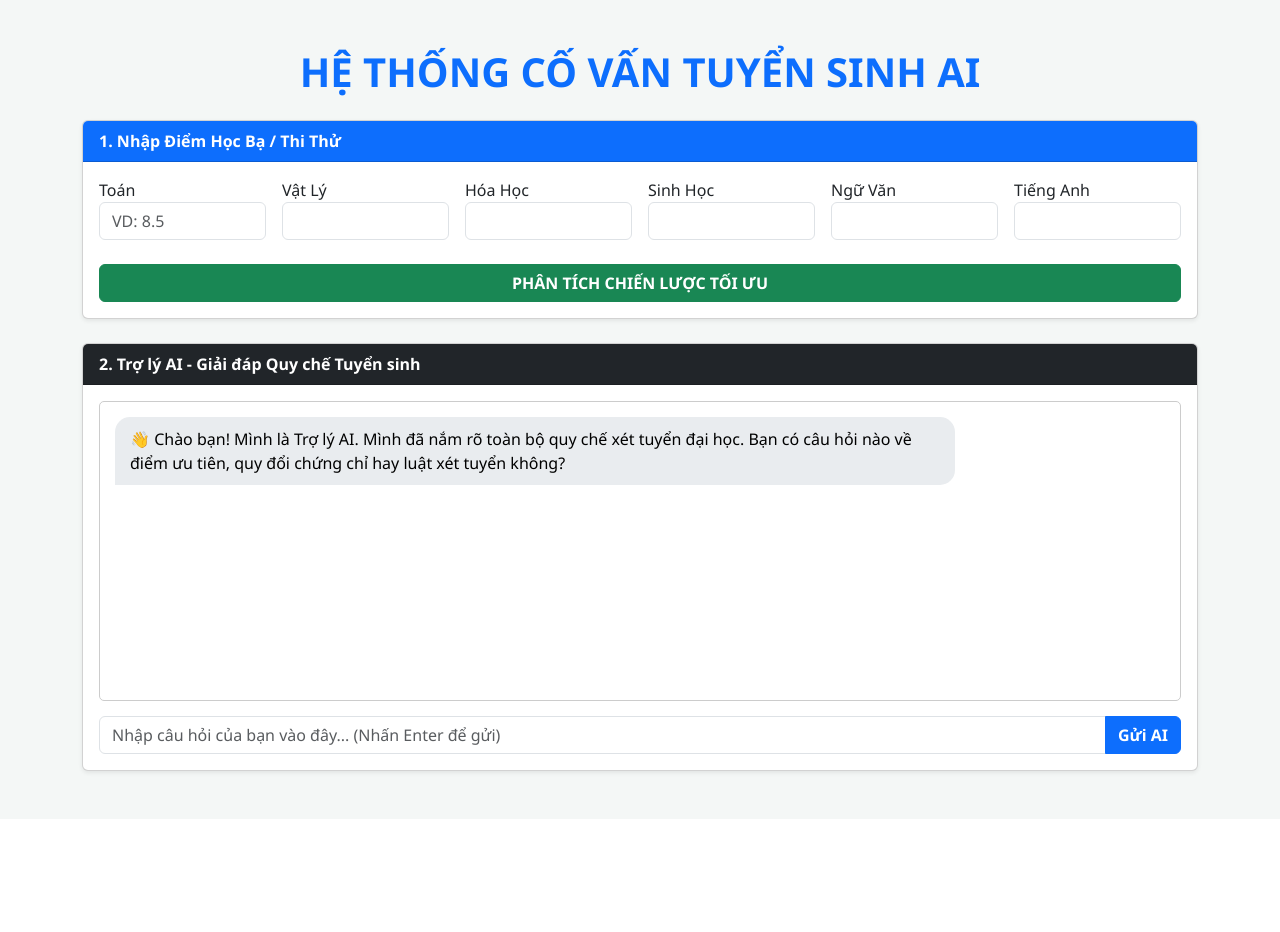
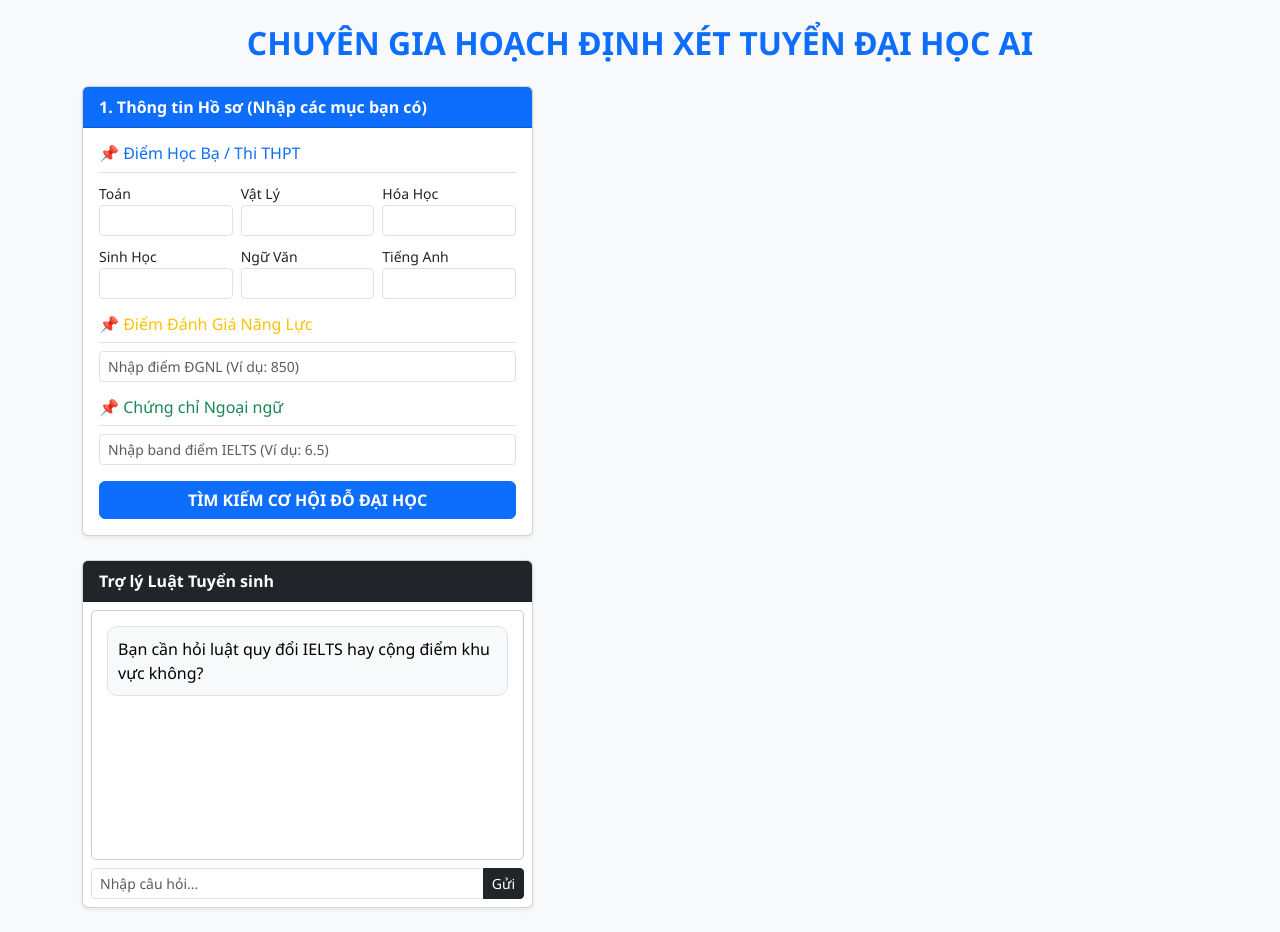
Before and after one commit to hsgtin24-cyber/tu_van_tuyen_sinh, a Flask app: page / in a window 1280 px wide. Before the commit the page ends 776 px from the top, so only its background shows below. Run offline with Flask 3, Linux system fonts and the light colour scheme.

Commit message:
Add files via upload

```diff
--- a/app.py
+++ b/app.py
@@ -5,35 +5,33 @@ import google.generativeai as genai
 app = Flask(__name__)
 
 # ==========================================
-# 1. CẤU HÌNH AI GEMINI & TÀI LIỆU RAG
+# CẤU HÌNH AI GEMINI (Mô hình siêu tốc 2.5)
 # ==========================================
 API_KEY = "AIzaSyA0eZtB-_mjs-RlIbM-Gv7pbBZ-AhSTJ1c"
 genai.configure(api_key=API_KEY)
 model = genai.GenerativeModel('gemini-2.5-flash')
 
-# Đọc tài liệu quy chế (Kỹ thuật RAG)
 try:
     with open('quy_che.txt', 'r', encoding='utf-8') as file:
         TAI_LIEU_RAG = file.read()
 except FileNotFoundError:
-    TAI_LIEU_RAG = "Chưa có tài liệu quy chế tuyển sinh."
+    TAI_LIEU_RAG = "Chưa có tài liệu quy chế."
 
 # ==========================================
-# 2. ĐỌC DỮ LIỆU ĐIỂM CHUẨN TỪ EXCEL (CSV)
+# ĐỌC DỮ LIỆU ĐA PHƯƠNG THỨC
 # ==========================================
 try:
     df_diem_chuan = pd.read_csv('diem_chuan_2025.csv')
 except Exception as e:
     print("CẢNH BÁO: Không tìm thấy file diem_chuan_2025.csv!")
-    df_diem_chuan = pd.DataFrame(columns=['TenTruong', 'Nganh', 'Khoi', 'DiemChuan'])
+    df_diem_chuan = pd.DataFrame(columns=['TenTruong', 'Nganh', 'PhuongThuc', 'DieuKien', 'DiemChuan'])
 
-# Hàm an toàn để chuyển điểm sang số thập phân
 def parse_diem(val):
     try: return float(val)
     except: return 0.0
 
 # ==========================================
-# 3. CÁC API GIAO TIẾP VỚI GIAO DIỆN WEB
+# API XỬ LÝ
 # ==========================================
 @app.route('/')
 def index():
@@ -43,7 +41,7 @@ def index():
 def analyze_scores():
     data = request.json
 
-    # Lấy điểm 6 môn
+    # 1. Nhận toàn bộ "Vũ khí" của thí sinh
     toan = parse_diem(data.get('toan'))
     ly = parse_diem(data.get('ly'))
     hoa = parse_diem(data.get('hoa'))
@@ -51,36 +49,65 @@ def analyze_scores():
     van = parse_diem(data.get('van'))
     anh = parse_diem(data.get('anh'))
 
-    # Tính điểm các tổ hợp khối
+    diem_dgnl = parse_diem(data.get('dgnl'))
+    diem_ielts = parse_diem(data.get('ielts'))
+
+    # Tính khối tối ưu cho Học Bạ
     khoi_diem = {
         'A00': toan + ly + hoa,
         'A01': toan + ly + anh,
         'B00': toan + hoa + sinh,
         'D01': toan + van + anh
     }
-
-    # Tìm khối có điểm cao nhất
     khoi_toi_uu = max(khoi_diem, key=khoi_diem.get)
     diem_toi_uu = khoi_diem[khoi_toi_uu]
 
     an_toan, vua_suc, uoc_mo = [], [], []
 
-    # Thuật toán phân loại trường dựa trên điểm chuẩn CSV
+    # 2. Thuật toán quét đa luồng
     if not df_diem_chuan.empty:
-        df_phu_hop = df_diem_chuan[df_diem_chuan['Khoi'] == khoi_toi_uu]
+        for index, row in df_diem_chuan.iterrows():
+            phuong_thuc = row['PhuongThuc']
+            diem_chuan = float(row['DiemChuan'])
+            ten_hien_thi = f"{row['TenTruong']} - {row['Nganh']}"
 
-        for index, row in df_phu_hop.iterrows():
-            diem_truong = float(row['DiemChuan'])
-            chenh_lech = diem_toi_uu - diem_truong
+            thuoc_nhom = None # Biến lưu kết quả phân loại
+            loi_khuyen = ""
 
-            thong_tin = {"name": f"{row['TenTruong']} - {row['Nganh']} ({row['Khoi']})", "score": diem_truong}
+            # LUỒNG 1: XÉT HỌC BẠ
+            if phuong_thuc == 'HocBa' and row['DieuKien'] == khoi_toi_uu:
+                chenh_lech = diem_toi_uu - diem_chuan
+                loi_khuyen = f"Xét Học bạ ({khoi_toi_uu})"
+                if chenh_lech >= 1.5: thuoc_nhom = "an_toan"
+                elif -1.0 <= chenh_lech < 1.5: thuoc_nhom = "vua_suc"
+                elif -3.0 <= chenh_lech < -1.0: thuoc_nhom = "uoc_mo"
 
-            if chenh_lech >= 1.5:
-                an_toan.append(thong_tin)
-            elif -1.0 <= chenh_lech < 1.5:
-                vua_suc.append(thong_tin)
-            elif -3.0 <= chenh_lech < -1.0:
-                uoc_mo.append(thong_tin)
+            # LUỒNG 2: XÉT ĐÁNH GIÁ NĂNG LỰC
+            elif phuong_thuc == 'DGNL' and diem_dgnl > 0:
+                chenh_lech = diem_dgnl - diem_chuan
+                loi_khuyen = "Xét điểm ĐGNL"
+                if chenh_lech >= 40: thuoc_nhom = "an_toan"
+                elif -30 <= chenh_lech < 40: thuoc_nhom = "vua_suc"
+                elif -100 <= chenh_lech < -30: thuoc_nhom = "uoc_mo"
+
+            # LUỒNG 3: XÉT CHỨNG CHỈ IELTS
+            elif phuong_thuc == 'IELTS' and diem_ielts > 0:
+                chenh_lech = diem_ielts - diem_chuan
+                loi_khuyen = "Xét quy đổi IELTS"
+                if chenh_lech >= 0.5: thuoc_nhom = "an_toan"
+                elif 0 <= chenh_lech < 0.5: thuoc_nhom = "vua_suc"
+                elif -1.0 <= chenh_lech < 0: thuoc_nhom = "uoc_mo"
+
+            # 3. Đóng gói kết quả nếu có cơ hội đỗ
+            if thuoc_nhom:
+                thong_tin = {
+                    "name": ten_hien_thi,
+                    "method": loi_khuyen,
+                    "score_req": diem_chuan
+                }
+                if thuoc_nhom == "an_toan": an_toan.append(thong_tin)
+                elif thuoc_nhom == "vua_suc": vua_suc.append(thong_tin)
+                elif thuoc_nhom == "uoc_mo": uoc_mo.append(thong_tin)
 
     return jsonify({
         "khoi_toi_uu": khoi_toi_uu,
@@ -93,42 +120,21 @@ def analyze_scores():
 @app.route('/api/chat', methods=['POST'])
 def ai_chat():
     user_msg = request.json.get('message', '')
-
-    # Prompt ép AI chỉ trả lời theo tài liệu RAG
     prompt_thong_minh = f"""
-    Bạn là một chuyên gia tư vấn tuyển sinh đại học nhiệt tình.
-    Nhiệm vụ của bạn là trả lời câu hỏi của học sinh.
-    YÊU CẦU BẮT BUỘC: Chỉ sử dụng thông tin trong phần [TÀI LIỆU CUNG CẤP] dưới đây để trả lời.
-    Nếu câu hỏi nằm ngoài tài liệu, hãy nói: "Rất tiếc, quy chế hiện tại tôi được cung cấp không đề cập đến vấn đề này."
-
-    [TÀI LIỆU CUNG CẤP]:
-    {TAI_LIEU_RAG}
-
-    [CÂU HỎI CỦA HỌC SINH]: {user_msg}
+    Bạn là một chuyên gia tư vấn tuyển sinh.
+    Chỉ dùng thông tin trong [TÀI LIỆU] để trả lời. Nếu không có thông tin, hãy nói "Quy chế không đề cập vấn đề này".
+    [TÀI LIỆU]: {TAI_LIEU_RAG}
+    [HỎI]: {user_msg}
     """
-
     try:
-        if API_KEY == "DÁN_MÃ_API_KEY_CỦA_THẦY_VÀO_ĐÂY":
-            ai_reply = "⚠️ Thầy Dương cần dán API Key của Google vào file app.py nhé!"
+        response = model.generate_content(prompt_thong_minh)
+        if response.parts: ai_reply = response.text
+        else: ai_reply = "Câu hỏi bị bộ lọc an toàn từ chối."
+    except Exception as e:
+        if "429" in str(e) or "quota" in str(e).lower():
+            ai_reply = "⏳ Hệ thống đang xử lý quá nhiều yêu cầu. Vui lòng chờ 10 giây rồi thử lại!"
         else:
-            response = model.generate_content(prompt_thong_minh)
-
-            # Kiểm tra xem AI có trả về đoạn text hợp lệ không (tránh lỗi Safety)
-            if response.parts:
-                ai_reply = response.text
-            else:
-                ai_reply = "Rất tiếc, câu hỏi của bạn đã bị bộ lọc an toàn của hệ thống từ chối."
-
-    except Exception as e:
-        lỗi_chi_tiết = str(e)
-        print("🚨 LỖI AI CHI TIẾT:", lỗi_chi_tiết) # In ra Terminal để thầy dễ theo dõi
-
-        # Bắt đúng bệnh "Hết lượt hỏi miễn phí"
-        if "429" in lỗi_chi_tiết or "quota" in lỗi_chi_tiết.lower():
-            ai_reply = "⏳ Hệ thống đang xử lý quá nhiều yêu cầu. Bạn vui lòng chờ khoảng 10 giây rồi gửi lại nhé!"
-        else:
-            ai_reply = "Hệ thống AI đang quá tải hoặc lỗi kết nối, vui lòng thử lại sau nhé."
-
+            ai_reply = f"Lỗi AI: {str(e)}"
     return jsonify({"response": ai_reply})
 
 if __name__ == '__main__':
--- a/templates/index.html
+++ b/templates/index.html
@@ -3,88 +3,98 @@
 <head>
     <meta charset="UTF-8">
     <meta name="viewport" content="width=device-width, initial-scale=1.0">
-    <title>Hệ thống Tư vấn Tuyển sinh AI</title>
-    <!-- Thư viện CSS Bootstrap -->
+    <title>Hệ thống Tư vấn Tuyển sinh Đa Phương Thức</title>
     <link href="https://cdn.jsdelivr.net/npm/bootstrap@5.3.0/dist/css/bootstrap.min.css" rel="stylesheet">
     <style>
-        body { background-color: #f4f7f6; font-family: 'Segoe UI', Tahoma, sans-serif; }
+        body { background-color: #f8f9fa; font-family: 'Segoe UI', Tahoma, sans-serif; }
         .result-card { min-height: 150px; margin-bottom: 20px; }
-        .chat-box { height: 300px; overflow-y: auto; background: #fff; border: 1px solid #ccc; padding: 15px; border-radius: 5px; margin-bottom: 15px;}
-        .user-msg { background: #0d6efd; color: white; padding: 10px 15px; border-radius: 15px 15px 0 15px; margin-bottom: 10px; width: fit-content; margin-left: auto; max-width: 80%;}
-        .ai-msg { background: #e9ecef; color: black; padding: 10px 15px; border-radius: 15px 15px 15px 0; margin-bottom: 10px; width: fit-content; max-width: 80%; line-height: 1.5;}
-        .loading { font-style: italic; color: gray; font-size: 0.9em; display: none; margin-bottom: 10px;}
+        .method-badge { font-size: 0.8rem; padding: 4px 8px; border-radius: 12px; margin-top: 5px; display: inline-block; }
+        .badge-hocba { background-color: #e3f2fd; color: #0d6efd; border: 1px solid #0d6efd;}
+        .badge-dgnl { background-color: #fff3cd; color: #856404; border: 1px solid #ffc107;}
+        .badge-ielts { background-color: #d1e7dd; color: #0f5132; border: 1px solid #198754;}
+        .chat-box { height: 250px; overflow-y: auto; background: #fff; border: 1px solid #ccc; padding: 15px; border-radius: 5px;}
+        .user-msg { background: #0d6efd; color: white; padding: 10px; border-radius: 10px; margin-bottom: 10px; text-align: right; width: fit-content; margin-left: auto;}
+        .ai-msg { background: #f8f9fa; color: black; padding: 10px; border-radius: 10px; margin-bottom: 10px; border: 1px solid #dee2e6; width: fit-content;}
     </style>
 </head>
 <body>
 
-<div class="container py-5">
-    <h1 class="text-center mb-4 text-primary fw-bold">HỆ THỐNG CỐ VẤN TUYỂN SINH AI</h1>
+<div class="container py-4">
+    <h2 class="text-center mb-4 text-primary fw-bold">CHUYÊN GIA HOẠCH ĐỊNH XÉT TUYỂN ĐẠI HỌC AI</h2>
 
-    <!-- KHU VỰC 1: NHẬP ĐIỂM -->
+    <div class="row">
+        <!-- CỘT NHẬP LIỆU -->
+        <div class="col-lg-5">
             <div class="card shadow-sm mb-4">
-        <div class="card-header bg-primary text-white fw-bold">1. Nhập Điểm Học Bạ / Thi Thử</div>
+                <div class="card-header bg-primary text-white fw-bold">1. Thông tin Hồ sơ (Nhập các mục bạn có)</div>
                 <div class="card-body">
-            <div class="row g-3">
-                <div class="col-md-2 col-4"><label>Toán</label><input type="number" id="toan" class="form-control" placeholder="VD: 8.5"></div>
-                <div class="col-md-2 col-4"><label>Vật Lý</label><input type="number" id="ly" class="form-control"></div>
-                <div class="col-md-2 col-4"><label>Hóa Học</label><input type="number" id="hoa" class="form-control"></div>
-                <div class="col-md-2 col-4"><label>Sinh Học</label><input type="number" id="sinh" class="form-control"></div>
-                <div class="col-md-2 col-4"><label>Ngữ Văn</label><input type="number" id="van" class="form-control"></div>
-                <div class="col-md-2 col-4"><label>Tiếng Anh</label><input type="number" id="anh" class="form-control"></div>
+                    <h6 class="text-primary border-bottom pb-2">📌 Điểm Học Bạ / Thi THPT</h6>
+                    <div class="row g-2 mb-3">
+                        <div class="col-4"><label class="small">Toán</label><input type="number" id="toan" class="form-control form-control-sm"></div>
+                        <div class="col-4"><label class="small">Vật Lý</label><input type="number" id="ly" class="form-control form-control-sm"></div>
+                        <div class="col-4"><label class="small">Hóa Học</label><input type="number" id="hoa" class="form-control form-control-sm"></div>
+                        <div class="col-4"><label class="small">Sinh Học</label><input type="number" id="sinh" class="form-control form-control-sm"></div>
+                        <div class="col-4"><label class="small">Ngữ Văn</label><input type="number" id="van" class="form-control form-control-sm"></div>
+                        <div class="col-4"><label class="small">Tiếng Anh</label><input type="number" id="anh" class="form-control form-control-sm"></div>
                     </div>
-            <button class="btn btn-success mt-4 w-100 fw-bold" onclick="phanTichDiem()">PHÂN TÍCH CHIẾN LƯỢC TỐI ƯU</button>
+
+                    <h6 class="text-warning border-bottom pb-2">📌 Điểm Đánh Giá Năng Lực</h6>
+                    <div class="mb-3">
+                        <input type="number" id="dgnl" class="form-control form-control-sm" placeholder="Nhập điểm ĐGNL (Ví dụ: 850)">
+                    </div>
+
+                    <h6 class="text-success border-bottom pb-2">📌 Chứng chỉ Ngoại ngữ</h6>
+                    <div class="mb-3">
+                        <input type="number" id="ielts" step="0.5" class="form-control form-control-sm" placeholder="Nhập band điểm IELTS (Ví dụ: 6.5)">
+                    </div>
+
+                    <button class="btn btn-primary w-100 fw-bold" onclick="phanTichDiem()">TÌM KIẾM CƠ HỘI ĐỖ ĐẠI HỌC</button>
                 </div>
             </div>
 
-    <!-- KHU VỰC 2: KẾT QUẢ PHÂN TÍCH (Ẩn mặc định) -->
-    <div id="result-section" style="display: none;">
-        <div class="alert alert-info text-center shadow-sm">
-            <h4 class="mb-2">Hệ thống phát hiện bạn có thế mạnh nhất ở khối: <strong class="text-danger fs-3" id="khoi-toi-uu"></strong></h4>
-            <p class="mb-0 fs-5">Tổng điểm khối này là: <strong class="text-danger" id="tong-diem-hien-thi"></strong></p>
+            <!-- CHATBOT -->
+            <div class="card shadow-sm">
+                <div class="card-header bg-dark text-white fw-bold">Trợ lý Luật Tuyển sinh</div>
+                <div class="card-body p-2">
+                    <div id="chatBox" class="chat-box mb-2">
+                        <div class="ai-msg">Bạn cần hỏi luật quy đổi IELTS hay cộng điểm khu vực không?</div>
                     </div>
-
-        <div class="row">
-            <div class="col-md-4">
-                <div class="card result-card border-success shadow-sm">
-                    <div class="card-header bg-success text-white text-center fw-bold">🎯 NHÓM AN TOÀN <br><small class="fw-normal">(Khả năng đỗ > 90%)</small></div>
-                    <ul class="list-group list-group-flush" id="list-an-toan"></ul>
-                </div>
-            </div>
-            <div class="col-md-4">
-                <div class="card result-card border-warning shadow-sm">
-                    <div class="card-header bg-warning text-dark text-center fw-bold">⚖️ NHÓM VỪA SỨC <br><small class="fw-normal">(Khả năng đỗ 50-70%)</small></div>
-                    <ul class="list-group list-group-flush" id="list-vua-suc"></ul>
-                </div>
-            </div>
-            <div class="col-md-4">
-                <div class="card result-card border-danger shadow-sm">
-                    <div class="card-header bg-danger text-white text-center fw-bold">🚀 NHÓM ƯỚC MƠ <br><small class="fw-normal">(Khả năng đỗ < 40%)</small></div>
-                    <ul class="list-group list-group-flush" id="list-uoc-mo"></ul>
+                    <div class="input-group">
+                        <input type="text" id="chatInput" class="form-control form-control-sm" placeholder="Nhập câu hỏi...">
+                        <button class="btn btn-sm btn-dark" onclick="guiTinNhanAI()">Gửi</button>
                     </div>
                 </div>
             </div>
         </div>
 
-    <!-- KHU VỰC 3: AI CHATBOT TƯ VẤN QUY CHẾ -->
-    <div class="card shadow-sm mt-4">
-        <div class="card-header bg-dark text-white fw-bold">2. Trợ lý AI - Giải đáp Quy chế Tuyển sinh</div>
-        <div class="card-body">
-            <div id="chatBox" class="chat-box">
-                <div class="ai-msg">👋 Chào bạn! Mình là Trợ lý AI. Mình đã nắm rõ toàn bộ quy chế xét tuyển đại học. Bạn có câu hỏi nào về điểm ưu tiên, quy đổi chứng chỉ hay luật xét tuyển không?</div>
+        <!-- CỘT KẾT QUẢ -->
+        <div class="col-lg-7">
+            <div id="result-section" style="display: none;">
+                <div class="alert alert-info py-2 shadow-sm">
+                    Khối thi mạnh nhất: <strong class="text-danger" id="khoi-toi-uu"></strong>
+                    (Tổng điểm: <strong class="text-danger" id="tong-diem-hien-thi"></strong>)
                 </div>
-            <div id="loading" class="loading">AI đang suy nghĩ câu trả lời...</div>
-            <div class="input-group">
-                <input type="text" id="chatInput" class="form-control" placeholder="Nhập câu hỏi của bạn vào đây... (Nhấn Enter để gửi)">
-                <button class="btn btn-primary fw-bold" onclick="guiTinNhanAI()">Gửi AI</button>
+
+                <div class="card result-card border-success shadow-sm mb-3">
+                    <div class="card-header bg-success text-white fw-bold py-2">🎯 NHÓM AN TOÀN</div>
+                    <ul class="list-group list-group-flush" id="list-an-toan"></ul>
+                </div>
+
+                <div class="card result-card border-warning shadow-sm mb-3">
+                    <div class="card-header bg-warning text-dark fw-bold py-2">⚖️ NHÓM VỪA SỨC</div>
+                    <ul class="list-group list-group-flush" id="list-vua-suc"></ul>
+                </div>
+
+                <div class="card result-card border-danger shadow-sm">
+                    <div class="card-header bg-danger text-white fw-bold py-2">🚀 NHÓM ƯỚC MƠ</div>
+                    <ul class="list-group list-group-flush" id="list-uoc-mo"></ul>
+                </div>
             </div>
         </div>
     </div>
 </div>
 
 <script>
-    // --------------------------------------------------
-    // HÀM 1: GỬI ĐIỂM VÀ NHẬN DANH SÁCH TRƯỜNG
-    // --------------------------------------------------
     async function phanTichDiem() {
         const data = {
             toan: document.getElementById('toan').value,
@@ -92,10 +102,11 @@
             hoa: document.getElementById('hoa').value,
             sinh: document.getElementById('sinh').value,
             van: document.getElementById('van').value,
-            anh: document.getElementById('anh').value
+            anh: document.getElementById('anh').value,
+            dgnl: document.getElementById('dgnl').value,
+            ielts: document.getElementById('ielts').value
         };
 
-        try {
         const response = await fetch('/api/analyze', {
             method: 'POST',
             headers: { 'Content-Type': 'application/json' },
@@ -103,7 +114,6 @@
         });
         const result = await response.json();
 
-            // Hiển thị kết quả
         document.getElementById('result-section').style.display = 'block';
         document.getElementById('khoi-toi-uu').innerText = result.khoi_toi_uu;
         document.getElementById('tong-diem-hien-thi').innerText = result.tong_diem;
@@ -112,10 +122,20 @@
             const listEl = document.getElementById(elementId);
             listEl.innerHTML = '';
             if (uniArray.length === 0) {
-                    listEl.innerHTML = '<li class="list-group-item text-muted">Chưa tìm thấy trường phù hợp trong CSDL hiện tại.</li>';
+                listEl.innerHTML = '<li class="list-group-item text-muted small">Không có trường phù hợp.</li>';
             } else {
                 uniArray.forEach(uni => {
-                        listEl.innerHTML += `<li class="list-group-item"><b>${uni.name}</b> <br> <span class="badge bg-secondary">Điểm chuẩn năm ngoái: ${uni.score}</span></li>`;
+                    // Chọn màu huy hiệu tùy theo phương thức
+                    let badgeClass = 'badge-hocba';
+                    if (uni.method.includes('ĐGNL')) badgeClass = 'badge-dgnl';
+                    if (uni.method.includes('IELTS')) badgeClass = 'badge-ielts';
+
+                    listEl.innerHTML += `
+                        <li class="list-group-item">
+                            <strong class="text-dark">${uni.name}</strong> <br>
+                            <span class="text-muted small">Điểm chuẩn: ${uni.score_req}</span> <br>
+                            <span class="method-badge ${badgeClass}">${uni.method}</span>
+                        </li>`;
                 });
             }
         };
@@ -123,63 +143,27 @@
         renderList('list-an-toan', result.an_toan);
         renderList('list-vua-suc', result.vua_suc);
         renderList('list-uoc-mo', result.uoc_mo);
-
-            // Tự động cuộn trang xuống phần kết quả
-            document.getElementById('result-section').scrollIntoView({ behavior: 'smooth' });
-
-        } catch (error) {
-            alert("Đã xảy ra lỗi khi kết nối máy chủ. Vui lòng kiểm tra Terminal.");
-        }
     }
 
-    // --------------------------------------------------
-    // HÀM 2: GỬI TIN NHẮN CHO AI VÀ NHẬN PHẢN HỒI
-    // --------------------------------------------------
     async function guiTinNhanAI() {
         const inputEl = document.getElementById('chatInput');
         const userText = inputEl.value.trim();
         if (!userText) return;
 
         const chatBox = document.getElementById('chatBox');
-        const loadingText = document.getElementById('loading');
-
-        // Hiện tin nhắn của người dùng
         chatBox.innerHTML += `<div class="user-msg">${userText}</div>`;
         inputEl.value = '';
         chatBox.scrollTop = chatBox.scrollHeight;
 
-        // Hiện hiệu ứng "AI đang suy nghĩ"
-        loadingText.style.display = 'block';
-
-        try {
         const response = await fetch('/api/chat', {
             method: 'POST',
             headers: { 'Content-Type': 'application/json' },
             body: JSON.stringify({ message: userText })
         });
         const result = await response.json();
-
-            // Ẩn hiệu ứng suy nghĩ
-            loadingText.style.display = 'none';
-
-            // Định dạng lại xuống dòng của AI và in ra
-            const formattedReply = result.response.replace(/\n/g, '<br>');
-            chatBox.innerHTML += `<div class="ai-msg">🤖 <strong>Cố vấn AI:</strong><br>${formattedReply}</div>`;
+        chatBox.innerHTML += `<div class="ai-msg">🤖: ${result.response.replace(/\n/g, '<br>')}</div>`;
         chatBox.scrollTop = chatBox.scrollHeight;
-
-        } catch (error) {
-            loadingText.style.display = 'none';
-            chatBox.innerHTML += `<div class="ai-msg text-danger">Lỗi mạng! Không thể kết nối với AI.</div>`;
     }
-    }
-
-    // Bắt sự kiện nhấn phím Enter để gửi tin nhắn AI nhanh hơn
-    document.getElementById("chatInput").addEventListener("keypress", function(event) {
-        if (event.key === "Enter") {
-            event.preventDefault();
-            guiTinNhanAI();
-        }
-    });
 </script>
 </body>
 </html>
```
Also changed, not shown: diem_chuan_2025.csv (+13 -16 lines), readme.txt (added). Lines whose indentation alone changed are shown as unchanged.
